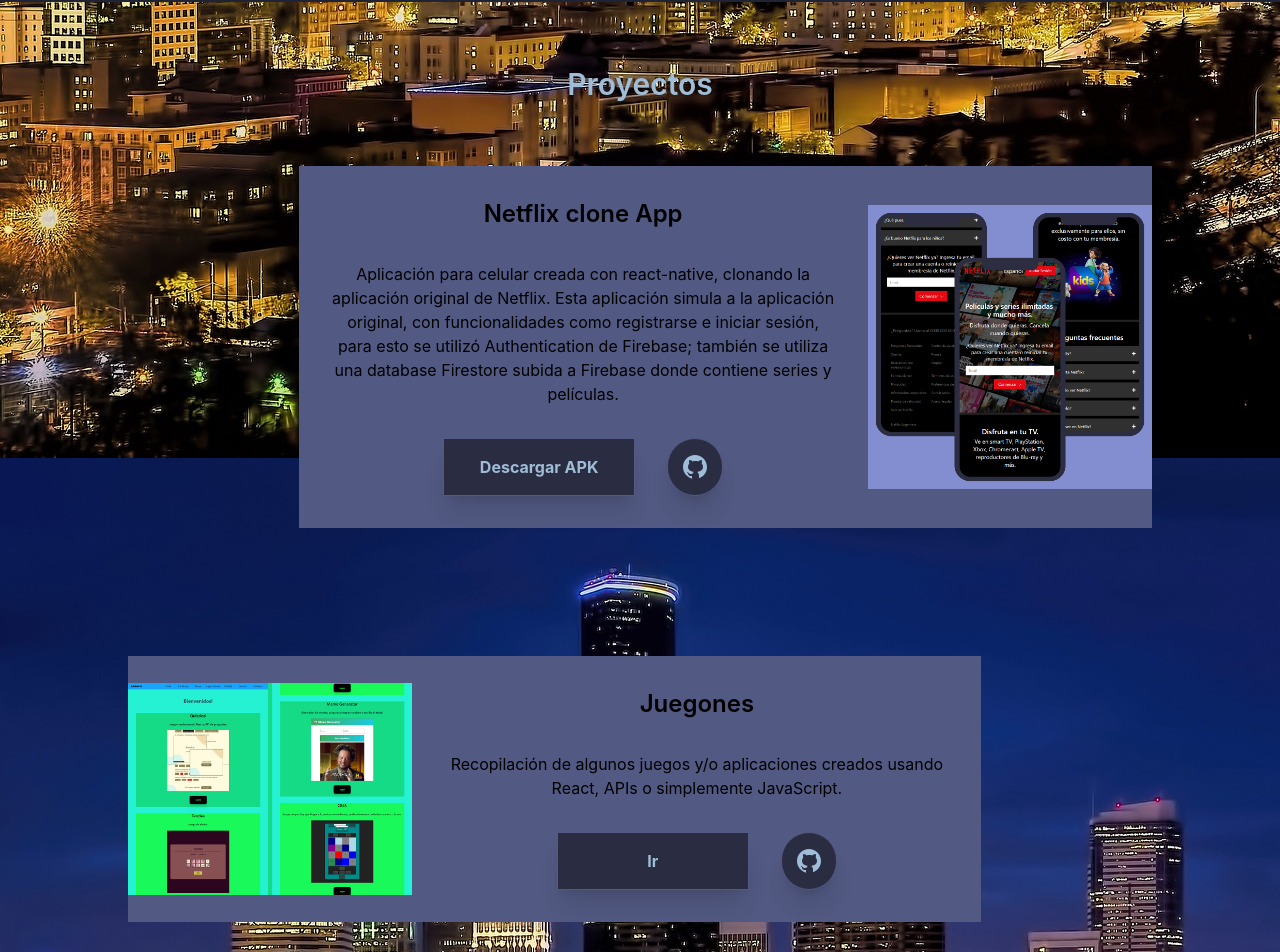
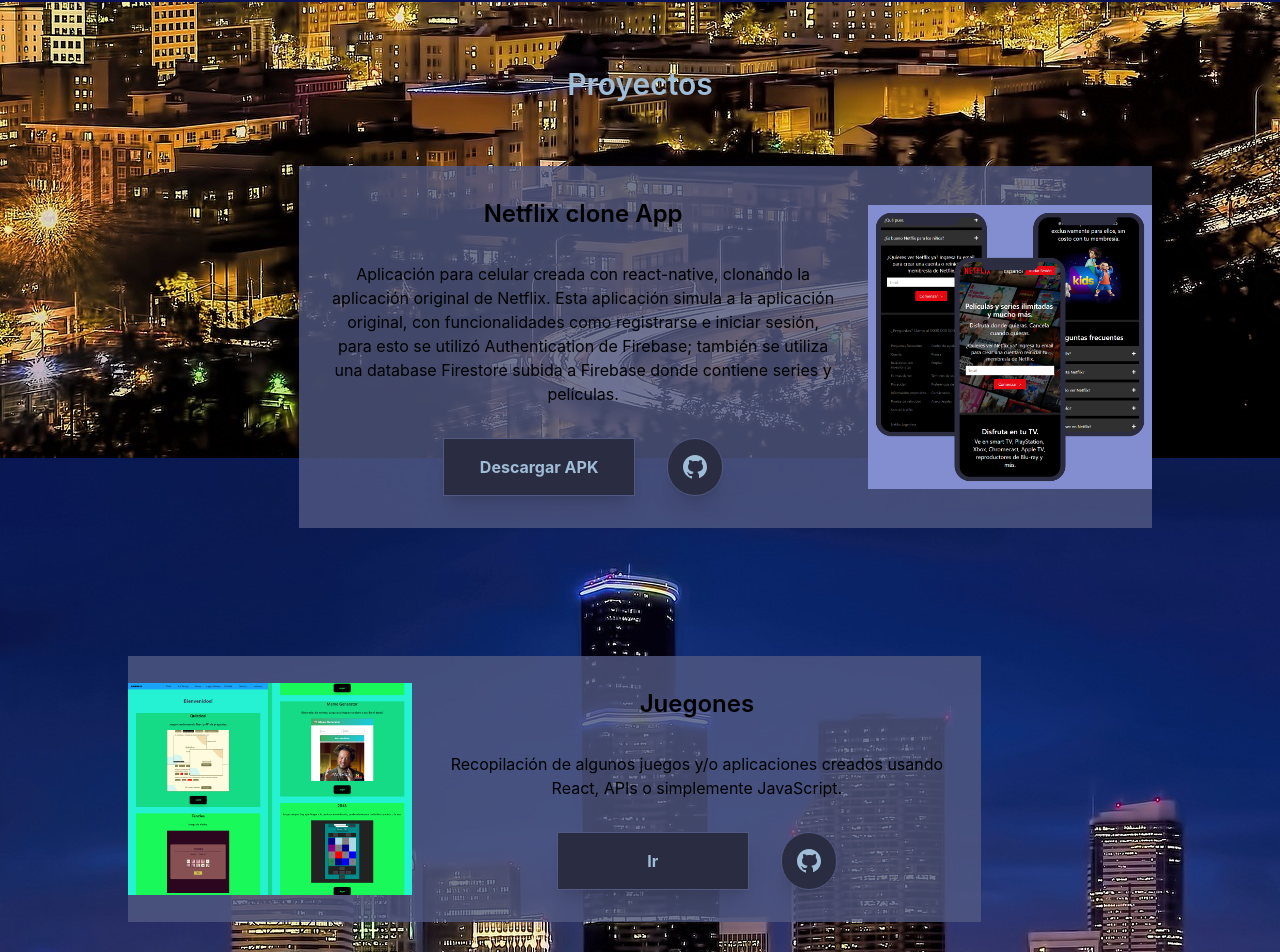
Before and after one commit to petragliamateo/Portfolio-Next, a Next.js app: page / in a window 1280 px wide. Shown: the part 1646-2598 px from the top of the page. Built offline with nearby package versions, Linux system fonts and the light colour scheme.

Commit message:
master branch

```diff
--- a/components/About.js
+++ b/components/About.js
@@ -1,62 +1,17 @@
-/* eslint-disable react/prop-types */
-/* eslint-disable react/react-in-jsx-scope */
 import Cuadro from './Cuadro';
+import { about } from '../pageConfig.json';
 
 export default function About({ trans }) {
+  const styles = {};
   return (
-    <div className="w-full bg-dark-4 flex flex-col" id="about">
+    <div className="w-full flex flex-col" id="about" style={styles}>
       <h1 className="self-center my-12 text-3xl font-semibold text-dark-6">Sobre mi</h1>
 
       <div className="flex flex-wrap justify-center md:mx-32 mx-16">
 
-        <Cuadro
-          titulo="Desarrollador Web"
-          contenido="Tengo conocimientos y experiencia
-                    desarrollando aplicaciones web,
-                    principalmente usando React JS y React
-                    Native para aplicaciones móviles.
-
-                    Me manejo bien en la creación de estilos
-                    mediante CSS, utilizando el preprocesador
-                    Sass y/o el framework Tailwind CSS.
-
-                    También tengo experiencia en proyectos
-                    utilizando Next JS."
-          trans={trans[1]}
-          id="1"
-        />
-
-        <Cuadro
-          titulo="Estudios"
-          contenido="Actualmente soy estudiante de grado en
-                    Ingeniería Electrónica y constantemente estoy
-                    realizando cursos de programación.
-
-                    Estudié durante 3 años la carrera de grado
-                    Licenciatura en Astronomía, en la Universidad
-                    Nacional de La Plata.
-
-                    Con esto, tengo fuertes conocimientos en
-                    matemáticas, estadística, física y
-                    computación."
-          trans={trans[2]}
-          id="2"
-        />
-
-        <Cuadro
-          titulo="Intereses"
-          contenido="Mi principal objetivo es crecer mis habilidades y aprender
-                    algo nuevo cada día. Me gusta estar constantemente
-                    superandome y proponiendome nuevas
-                    metas y objetivos.
-
-                    Mis intereses actuales son poder
-                    desarrollarme dentro de una empresa que me
-                    permita adoptar nuevos conocimientos y
-                    experiencias."
-          trans={trans[3]}
-          id="3"
-        />
+        {about.map((art) => (
+          <Cuadro data={art} trans={trans[art.id]} key={art.id} />
+        ))}
 
       </div>
 
--- a/components/Cuadro.js
+++ b/components/Cuadro.js
@@ -1,6 +1,7 @@
-export default function Cuadro({
-  trans, id, titulo, contenido,
-}) {
+export default function Cuadro({ data, trans }) {
+  const {
+    id, titulo, contenido,
+  } = data;
   return (
     <div className="md:mx-16 mx-8 mb-16 w-64">
       <h1 className="text-xl font-semibold text-center text-dark-5">{titulo}</h1>
--- a/components/ProyectoMuestra.js
+++ b/components/ProyectoMuestra.js
@@ -1,12 +1,15 @@
-export default function ProyectoMuestra({
-  slide, imgUrl, titulo, contenido, projectUrl, projectMsg = 'Ir', gitUrl,
-}) {
-  const position = slide === 'left' ? 'md:mr-auto lg:ml-32 md:ml-16 mx-12 md:flex-row'
+export default function ProyectoMuestra({ project }) {
+  const {
+    imgUrl, titulo, contenido, projectUrl, projectMsg, gitUrl, id,
+  } = project;
+
+  const position = Math.floor(id / 2) * 2 === id
+    ? 'md:mr-auto lg:ml-32 md:ml-16 mx-12 md:flex-row'
     : 'md:ml-auto lg:mr-32 md:mr-16 mx-12 md:flex-row-reverse';
   const responsiveCont = 'lg:w-2/3 md:w-[680px] w-auto md:h-94 h-auto flex md:flex-row flex-col';
 
   return (
-    <div className={`flex ${position} ${responsiveCont} my-16 bg-dark-1`}>
+    <div className={`flex ${position} ${responsiveCont} my-16 bg-dark-1 bg-opacity-80`}>
       <div className="md:w-1/2 w-auto h-full bg-blue-500 self-center"><img alt="" src={imgUrl} /></div>
       <div className="text-center w-full flex flex-col justify-between">
         <h1 className="my-8 text-2xl font-semibold">{titulo}</h1>
--- a/components/Proyectos.js
+++ b/components/Proyectos.js
@@ -1,4 +1,5 @@
 import ProyectoMuestra from './ProyectoMuestra';
+import { projects } from '../pageConfig.json';
 
 export default function Proyectos() {
   return (
@@ -7,29 +8,9 @@
 
       <div className="flex flex-col">
 
-        <ProyectoMuestra
-          slide="rigth"
-          titulo="Netflix clone App"
-          contenido={`Aplicación para celular creada con react-native,
-                       clonando la aplicación original de Netflix. Esta
-                       aplicación simula a la aplicación original, con funcionalidades como
-                       registrarse e iniciar sesión, para esto se utilizó
-                       Authentication de Firebase; también se utiliza una database Firestore
-                       subida a Firebase donde contiene series y películas.`}
-          imgUrl="/images/Netflix-clone.png"
-          projectUrl="https://expo.dev/artifacts/60d41dfa-8c3a-44d1-b5eb-c8ad12ba218e"
-          projectMsg="Descargar APK"
-          gitUrl="https://github.com/petragliamateo/Netflix-Clone-Android"
-        />
-        <ProyectoMuestra
-          slide="left"
-          titulo="Juegones"
-          contenido="Recopilación de algunos juegos y/o aplicaciones
-                    creados usando React, APIs o simplemente JavaScript."
-          imgUrl="/images/Juegones.png"
-          projectUrl="https://juegones.vercel.app/"
-          gitUrl="https://github.com/petragliamateo/Juegones"
-        />
+        {projects.map((p) => (
+          <ProyectoMuestra key={p.id} project={p} />
+        ))}
 
         <a
           href="https://github.com/petragliamateo"
--- /dev/null
+++ b/pageConfig.json
@@ -0,0 +1,43 @@
+{
+  "about": [
+    {
+      "titulo": "Desarrollador Web",
+      "contenido": "Tengo conocimientos y experiencia desarrollando aplicaciones web, principalmente usando React JS y React Native para aplicaciones móviles. Me manejo bien en la creación de estilos mediante CSS, utilizando el preprocesador Sass y/o el framework Tailwind CSS. También tengo experiencia en proyectos utilizando Next JS.",
+      "id": 1
+    },
+    {
+      "titulo": "Estudios",
+      "contenido": "Actualmente soy estudiante de grado en Ingeniería Electrónica y constantemente estoy realizando cursos de programación. Estudié durante 3 años la carrera de grado Licenciatura en Astronomía, en la Universidad Nacional de La Plata. Con esto, tengo fuertes conocimientos en matemáticas, estadística, física y computación.",
+      "id": 2
+    },
+    {
+      "titulo": "Intereses",
+      "contenido": "Mi principal objetivo es crecer mis habilidades y aprender algo nuevo cada día. Me gusta estar constantemente superandome y proponiendome nuevas metas y objetivos. Mis intereses actuales son poder desarrollarme dentro de una empresa que me permita adoptar nuevos conocimientos y experiencias.",
+      "id": 3
+    }
+  ],
+  "projects": [
+    {
+      "titulo": "Netflix clone App",
+      "contenido": "Aplicación para celular creada con react-native, clonando la aplicación original de Netflix. Esta aplicación simula a la aplicación original, con funcionalidades como registrarse e iniciar sesión, para esto se utilizó Authentication de Firebase; también se utiliza una database Firestore subida a Firebase donde contiene series y películas.",
+      "imgUrl": "/images/Netflix-clone.png",
+      "progectUrl": "https://expo.dev/artifacts/60d41dfa-8c3a-44d1-b5eb-c8ad12ba218e",
+      "projectMsg": "Descargar APK",
+      "gitUrl": "https://github.com/petragliamateo/Netflix-Clone-Android",
+      "id": 1
+    },
+    {
+      "titulo": "Juegones",
+      "contenido": "Recopilación de algunos juegos y/o aplicaciones creados usando React, APIs o simplemente JavaScript.",
+      "imgUrl": "/images/Juegones.png",
+      "progectUrl": "https://juegones.vercel.app/",
+      "projectMsg": "Ir",
+      "gitUrl": "https://github.com/petragliamateo/Juegones",
+      "id": 2
+    }
+  ],
+  "palettes": {
+    "nightSky": ["#010B40", "#0F1B40", "#D96907", "#BF4904", "#260101"],
+    "nightSkyDark": ["#010B40", "#010626", "#593B02", "#401801", "#0D0000"]
+  }
+}
--- a/pages/index.js
+++ b/pages/index.js
@@ -54,6 +54,12 @@
     document.querySelector('body').classList.add(bg.body);
     document.querySelector('body').classList.add('bg-scroll');
     document.querySelector('body').classList.add('bg-left-top');
+    document.querySelector('body').classList.add('blur-sm');
+    setTimeout(() => {
+      document.querySelector('body').classList.remove('blur-sm');
+      document.querySelector('body').classList.add('transition');
+      document.querySelector('body').classList.add('duration-700');
+    }, 100);
 
     document.querySelector('#projects').classList.add(bg.projects);
     document.querySelector('#projects').classList.add('bg-scroll');
@@ -65,6 +71,7 @@
     document.querySelector('body').onscroll = () => {
       slowScroll('body');
       slowScroll('#projects', projectInitialPosition);
+      slowScroll('#about');
     };
 
     setHeight(window.innerHeight);
--- a/styles/globals.css
+++ b/styles/globals.css
@@ -27,3 +27,7 @@
   @apply bg-dark-3 text-dark-6 hover:border-dark-3;
   /*border-dark-2 --> border-<color> with <color> = bg-color*/
 }
+
+#about{
+  background-image: linear-gradient(to top, #0A1356 0%, 22.04529345035553%, #03010E 44.09058690071106%, 48.76149892807007%, #000000 53.43241095542908%, 76.71620547771454%, #0A1356 100%);
+}
```
